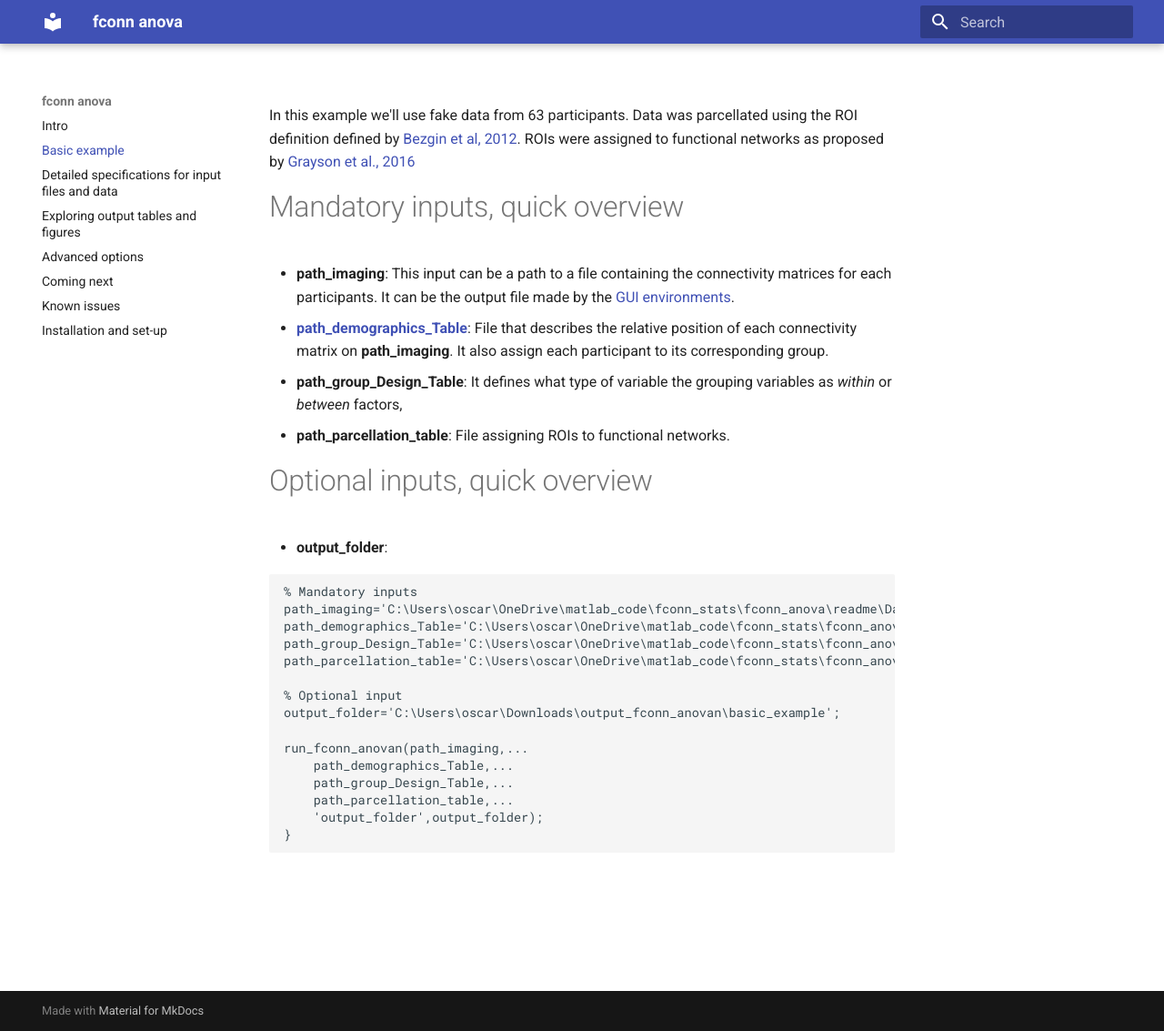
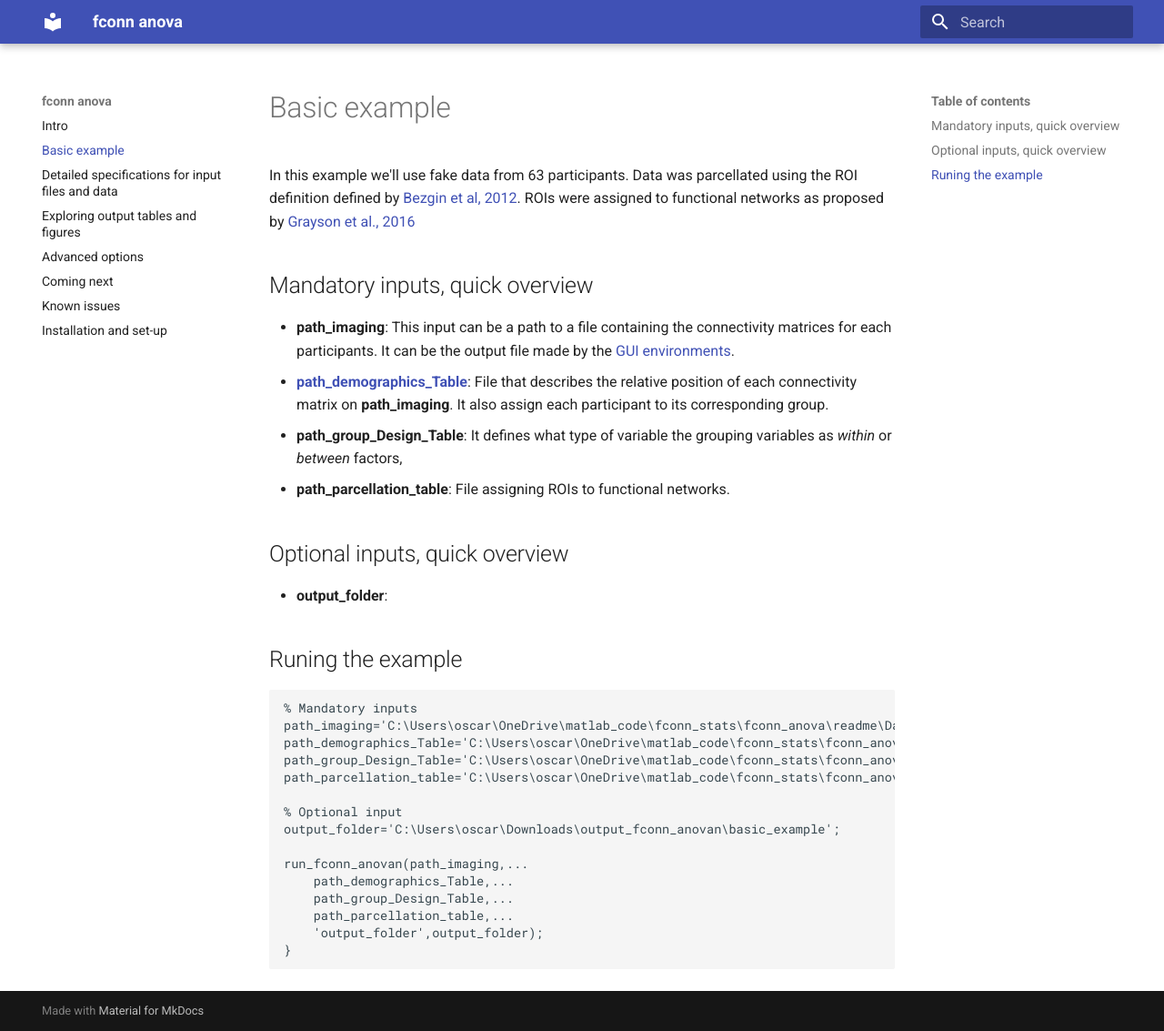
Before and after one commit to omiranda/fconn_anova, an MkDocs documentation site: the page built from docs/basic_example/basic_example.md, in a window 1280 px wide and 1133 px high. Shown: the whole window at 91% size. Built offline with MkDocs 1.6.1 and Material for MkDocs 9.7.7, drawn with Linux system fonts in a browser that asks for light colours; old or Windows-style settings are respelled for this version of MkDocs.

Commit message:
Update basic_example.md

````diff
--- a/docs/basic_example/basic_example.md
+++ b/docs/basic_example/basic_example.md
@@ -1,6 +1,6 @@
 In this example we'll use fake data from 63 participants. Data was parcellated using the ROI definition defined by [Bezgin et al, 2012](https://pubmed.ncbi.nlm.nih.gov/22521477/). ROIs were assigned to functional networks as proposed by [Grayson et al., 2016](https://pubmed.ncbi.nlm.nih.gov/27477019/)
 
-# Mandatory inputs, quick overview
+## Mandatory inputs, quick overview
 
 - **path_imaging**: This input can be a path to a file containing the connectivity matrices for each participants. It can be the output file made by the  [GUI environments](https://gui-environments-documentation.readthedocs.io/en/latest/GUI_environments/).
 - [**path_demographics_Table**](./table_subjects.csv): File that describes the relative position of each connectivity matrix on **path_imaging**. It also assign each participant to its corresponding group.
@@ -8,9 +8,10 @@ In this example we'll use fake data from 63 participants. Data was parcellated u
 - **path_parcellation_table**: File assigning ROIs to functional networks.
 
 
-# Optional inputs, quick overview
+## Optional inputs, quick overview
 - **output_folder**:
 
+## Runing the example
 ```
 % Mandatory inputs
 path_imaging='C:\Users\oscar\OneDrive\matlab_code\fconn_stats\fconn_anova\readme\Data\Basic_example\fconn_63_scanns.mat';
````
